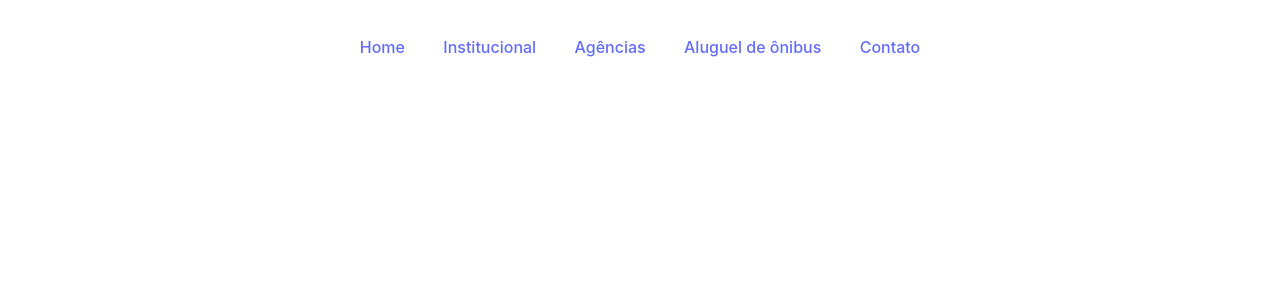
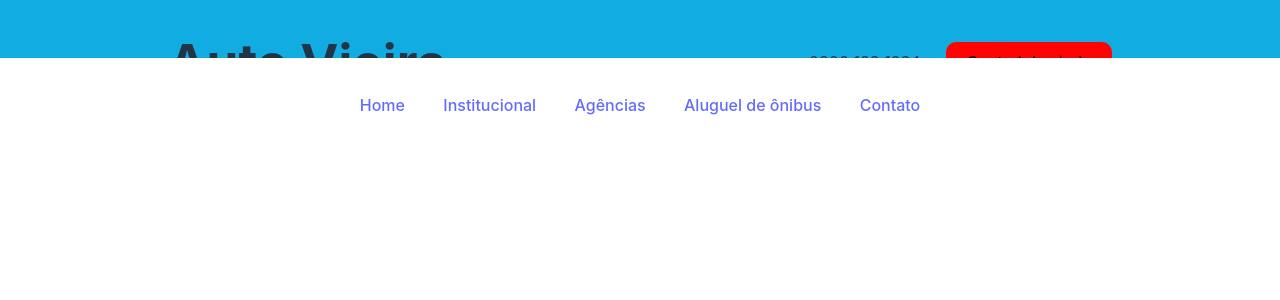
Before and after one commit to Thiagomartinsvieira/siteDePassagens, a React (Vite) app: page / in a window 1280 px wide. Shown: the top 300 px of the page. Built offline with nearby package versions, Linux system fonts and the light colour scheme.

Commit message:
finished v1 navbar

```diff
--- a/src/components/Nav/index.tsx
+++ b/src/components/Nav/index.tsx
@@ -13,6 +13,15 @@ function Nav(): JSX.Element {
   };
 
   return (
+    <div className="nav">
+      <div className="header-content">
+        <h1>Auto Vieira</h1>
+        <div className="nav-info">
+          <span>0800 123 1234</span>
+          <button>Central de ajuda</button>
+        </div>
+      </div>
+
       <nav className="navbar">
         <button
           className={`menu-toogle ${isMenuOpen ? 'open' : ''}`}
@@ -25,25 +34,21 @@ function Nav(): JSX.Element {
               Home
             </a>
           </li>
-
           <li>
             <a href="#" onClick={handleMenuLinkClick}>
               Institucional
             </a>
           </li>
-
           <li>
             <a href="#" onClick={handleMenuLinkClick}>
               Agências
             </a>
           </li>
-
           <li>
             <a href="#" onClick={handleMenuLinkClick}>
               Aluguel de ônibus
             </a>
           </li>
-
           <li>
             <a href="#" onClick={handleMenuLinkClick}>
               Contato
@@ -51,6 +56,7 @@ function Nav(): JSX.Element {
           </li>
         </ul>
       </nav>
+    </div>
   );
 }
 
--- a/src/components/Nav/nav.css
+++ b/src/components/Nav/nav.css
@@ -1,3 +1,30 @@
+.header-content{
+    display: flex;
+    flex-direction: row;
+    position: fixed;
+    top: 0;
+    background-color: #11ACE2;
+    width: 100vw;
+    padding-bottom: ;
+    justify-content: space-around;
+}
+
+.nav-info {
+    align-items: center;
+    justify-content: center;
+    display: flex;
+    flex-direction: row;
+}
+
+.nav-info span {
+    margin: 2vw;
+}
+
+.nav-info button {
+    background-color: #FF0303;
+    border-radius: 10px
+}
+
 .navbar {
     background-color: #fff;
     display: flex;
@@ -5,7 +32,7 @@
     align-items: center;
     position: fixed;
     width: 100%;
-    top: 0;
+    top: 3.6rem;
     left: 0;
 }
 
```
Lines whose indentation alone changed are shown as unchanged.
